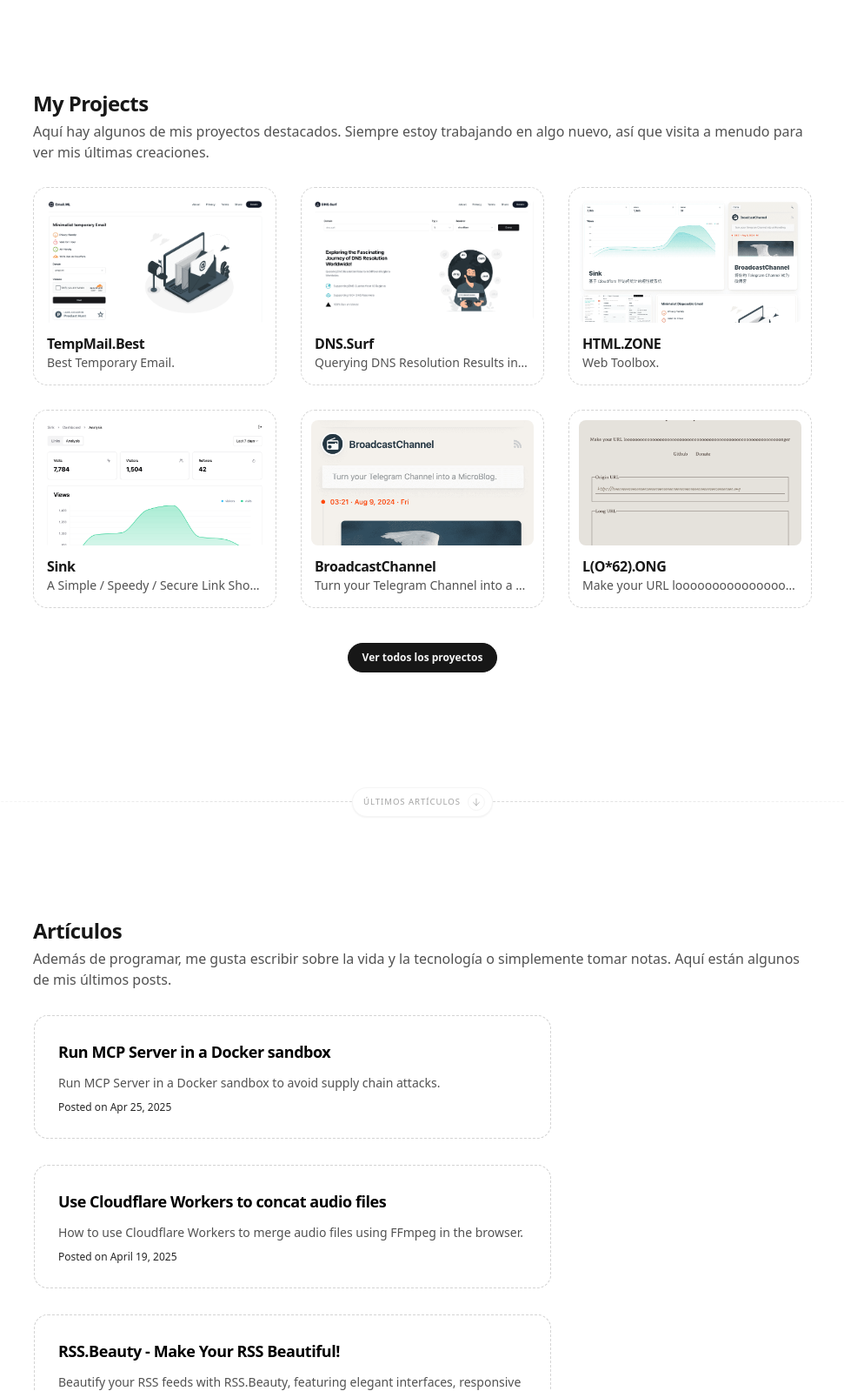
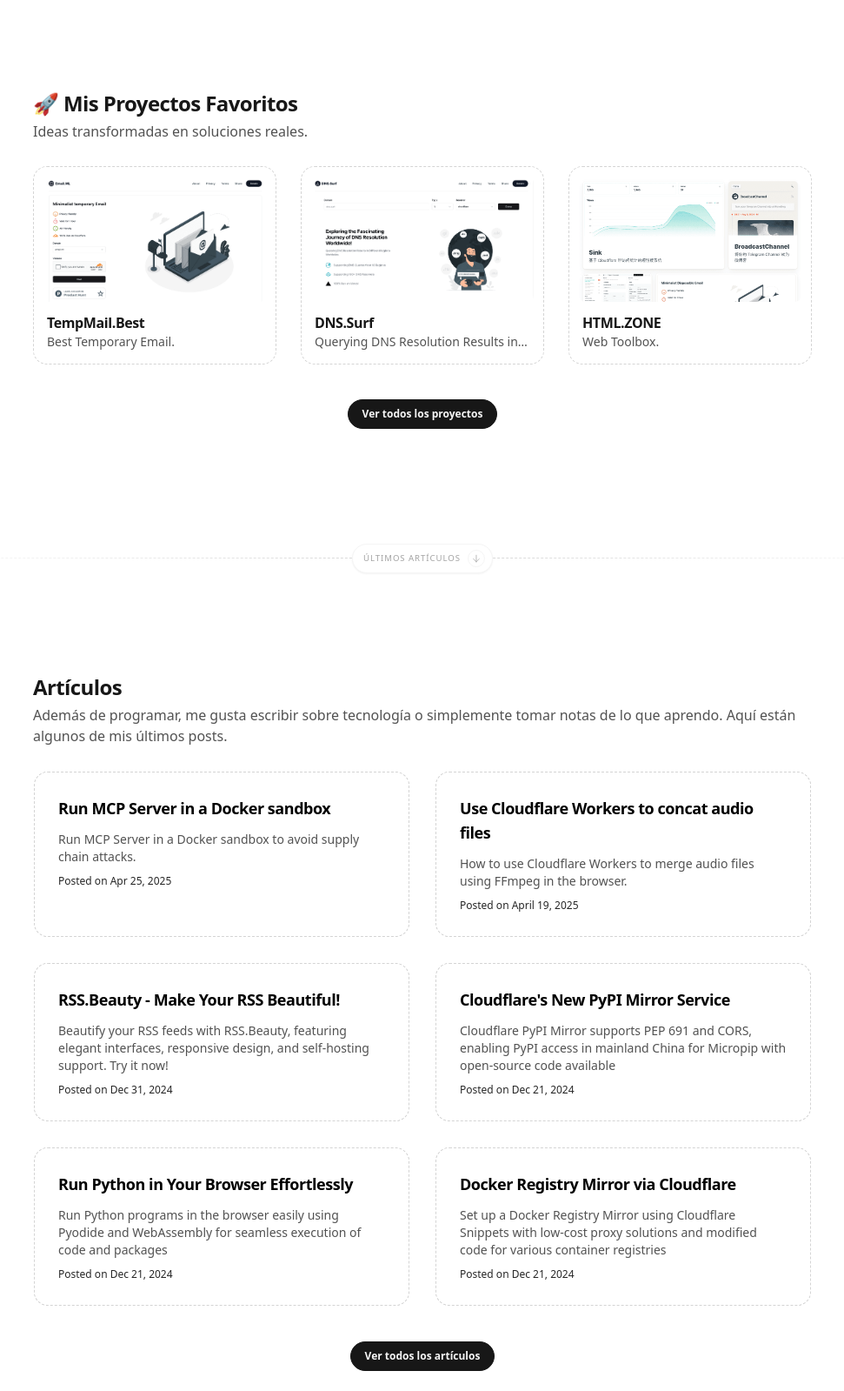
Before and after one commit to yeriel/yeriel.github.io, an Astro site: page / in a window 1280 px wide. Shown: the part 860-2459 px from the top of the page at 87% size, without its empty margins (154-1125 px from the left). Built offline with nearby package versions, Linux system fonts and the light colour scheme; Astro itself is replaced by a stand-in of ours.

Commit message:
update card main page

```diff
--- a/src/collections/projects.json
+++ b/src/collections/projects.json
@@ -3,36 +3,42 @@
 		"name": "TempMail.Best",
 		"description": "Best Temporary Email.",
 		"image": "/assets/images/projects/tempmail.best.png",
-		"url": "https://tempmail.best"
+		"url": "https://tempmail.best",
+		"highlight": "true"
 	},
 	{
 		"name": "DNS.Surf",
 		"description": "Querying DNS Resolution Results in Different Regions Worldwide.",
 		"image": "/assets/images/projects/dns.surf.png",
-		"url": "https://dns.surf"
+		"url": "https://dns.surf",
+		"highlight": "true"
 	},
 	{
 		"name": "HTML.ZONE",
 		"description": "Web Toolbox.",
 		"image": "/assets/images/projects/html.zone.png",
-		"url": "https://html.zone"
+		"url": "https://html.zone",
+		"highlight": "true"
 	},
 	{
 		"name": "Sink",
 		"description": "A Simple / Speedy / Secure Link Shortener with Analytics.",
 		"image": "/assets/images/projects/sink.cool.png",
-		"url": "https://sink.cool"
+		"url": "https://sink.cool",
+		"highlight":"false"
 	},
 	{
 		"name": "BroadcastChannel",
 		"description": "Turn your Telegram Channel into a MicroBlog.",
 		"image": "/assets/images/projects/broadcast-channel.png",
-		"url": "https://github.com/ccbikai/BroadcastChannel"
+		"url": "https://github.com/ccbikai/BroadcastChannel",
+		"highlight":"false"
 	},
 	{
 		"name": "L(O*62).ONG",
 		"description": "Make your URL looooooooooooooooooooooooooooooooooooooooooooooooooooooooooooooonger",
 		"image": "/assets/images/projects/long.png",
-		"url": "https://loooooooooooooooooooooooooooooooooooooooooooooooooooooooooooooo.ong"
+		"url": "https://loooooooooooooooooooooooooooooooooooooooooooooooooooooooooooooo.ong",
+		"highlight":"false"
 	}
 ]
--- a/src/components/home/projects.astro
+++ b/src/components/home/projects.astro
@@ -8,29 +8,28 @@
   <h2
     class="text-2xl font-bold leading-10 tracking-tight text-neutral-900 dark:text-neutral-100"
   >
-    My Projects
+    🚀 Mis Proyectos Favoritos
   </h2>
   <p class="mb-6 text-base text-neutral-600 dark:text-neutral-400">
-    Aquí hay algunos de mis proyectos destacados. Siempre estoy trabajando en algo nuevo, así que visita
-    a menudo para ver mis últimas creaciones.
+   Ideas transformadas en soluciones reales.
   </p>
   <div
     class="grid items-stretch w-full grid-cols-1 sm:grid-cols-2 md:grid-cols-3 gap-7 mt-7"
   >
     {
-      projects.map((project) => {
-        return (
+      projects
+        .filter(project => project.highlight === "true")
+        .slice(0, 6)
+        .map((project) => (
           <Project
             name={project.name}
             description={project.description}
             image={project.image}
             url={project.url}
           />
-        )
-      })
+        ))
     }
   </div>
-
   <div class="flex items-center justify-center w-full py-5">
     <Button text="Ver todos los proyectos" link="/projects" />
   </div>
--- a/src/components/home/writings.astro
+++ b/src/components/home/writings.astro
@@ -2,29 +2,20 @@
 import Button from "../button.astro";
 import PostsLoop from "../posts-loop.astro";
 ---
-
 <section class="max-w-4xl mx-auto px-7 lg:px-0">
-  <h2
-    class="text-2xl font-bold leading-10 tracking-tight text-neutral-900 dark:text-neutral-100"
-  >
+  <h2 class="text-2xl font-bold leading-10 tracking-tight text-neutral-900 dark:text-neutral-100">
     Artículos
   </h2>
   <p class="mb-6 text-base text-neutral-600 dark:text-neutral-400">
-    Además de programar, me gusta escribir sobre la vida y la tecnología o simplemente tomar notas. Aquí están
+    Además de programar, me gusta escribir sobre tecnología o simplemente tomar notas de lo que aprendo. Aquí están
     algunos de mis últimos posts.
   </p>
-
   <div class="w-full max-w-4xl mx-auto my-7 xl:px-0">
-    <div
-      class="flex flex-col items-start justify-start md:flex-row md:space-x-7"
-    >
-      <div class="w-full md:w-2/3 space-y-7">
-        <PostsLoop count="3" />
-
-        <div class="flex items-center justify-center w-full py-5">
-          <Button text="Ver todos los artículos" link="/posts" />
-        </div>
-      </div>
+    <div class="grid grid-cols-1 md:grid-cols-2 gap-7">
+      <PostsLoop count="6" />
+    </div>
+    <div class="flex items-center justify-center w-full py-5">
+      <Button text="Ver todos los artículos" link="/posts" />
     </div>
   </div>
 </section>
```
